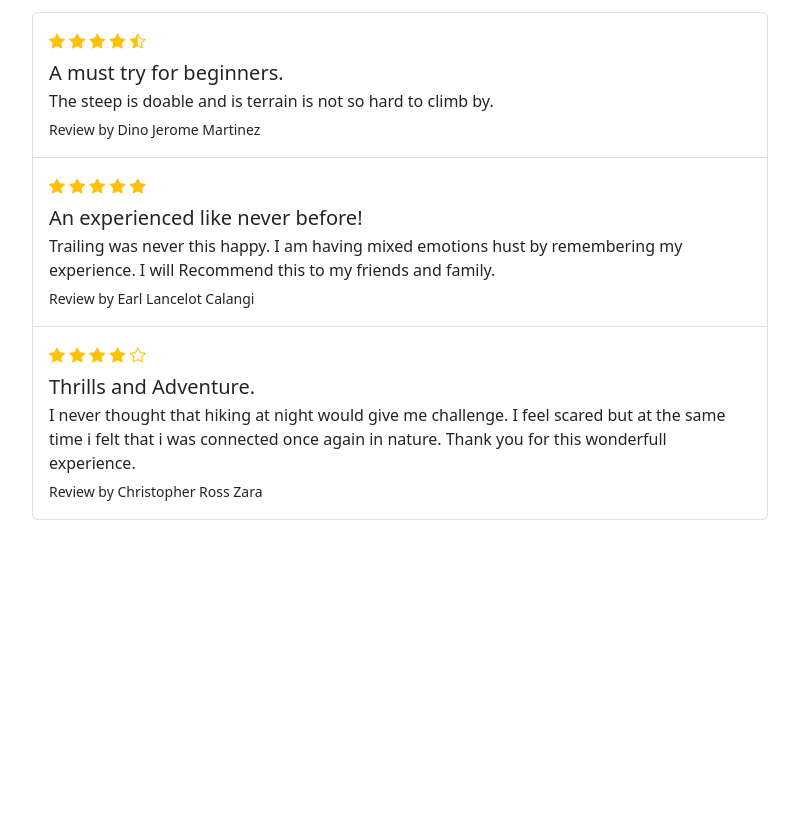
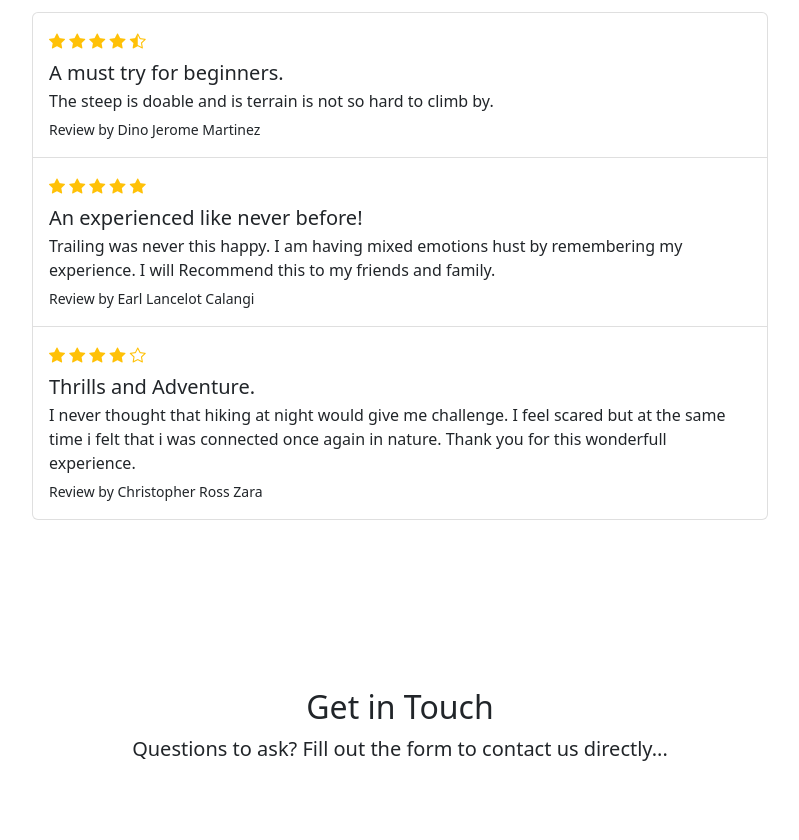
Before and after one commit to DAnoche/WD32P-MP1, a website built with webpack: page app/index.html in a window 1280 px wide. Shown: the part 4253-5093 px from the top of the page, without its empty margins (240-1039 px from the left). Before the commit the page ends 4881 px from the top, so only its background shows below. Built offline with nearby package versions, Linux system fonts and the light colour scheme.

Commit message:
Add initial contents to Contact section

```diff
--- a/app/index.html
+++ b/app/index.html
@@ -335,6 +335,20 @@
         </div>
       </div>
     </section>
+
+    <!-- Contact -->
+    <section id="contact">
+      <div class="container-lg">
+        <div class="text-center">
+          <h2>Get in Touch</h2>
+          <p class="lead">
+            Questions to ask? Fill out the form to contact us directly...
+          </p>
+        </div>
+
+        <!-- Form -->
+      </div>
+    </section>
     <!-- Footing -->
     <!-- Bundling Script -->
     <script src="./main.js"></script>
```
